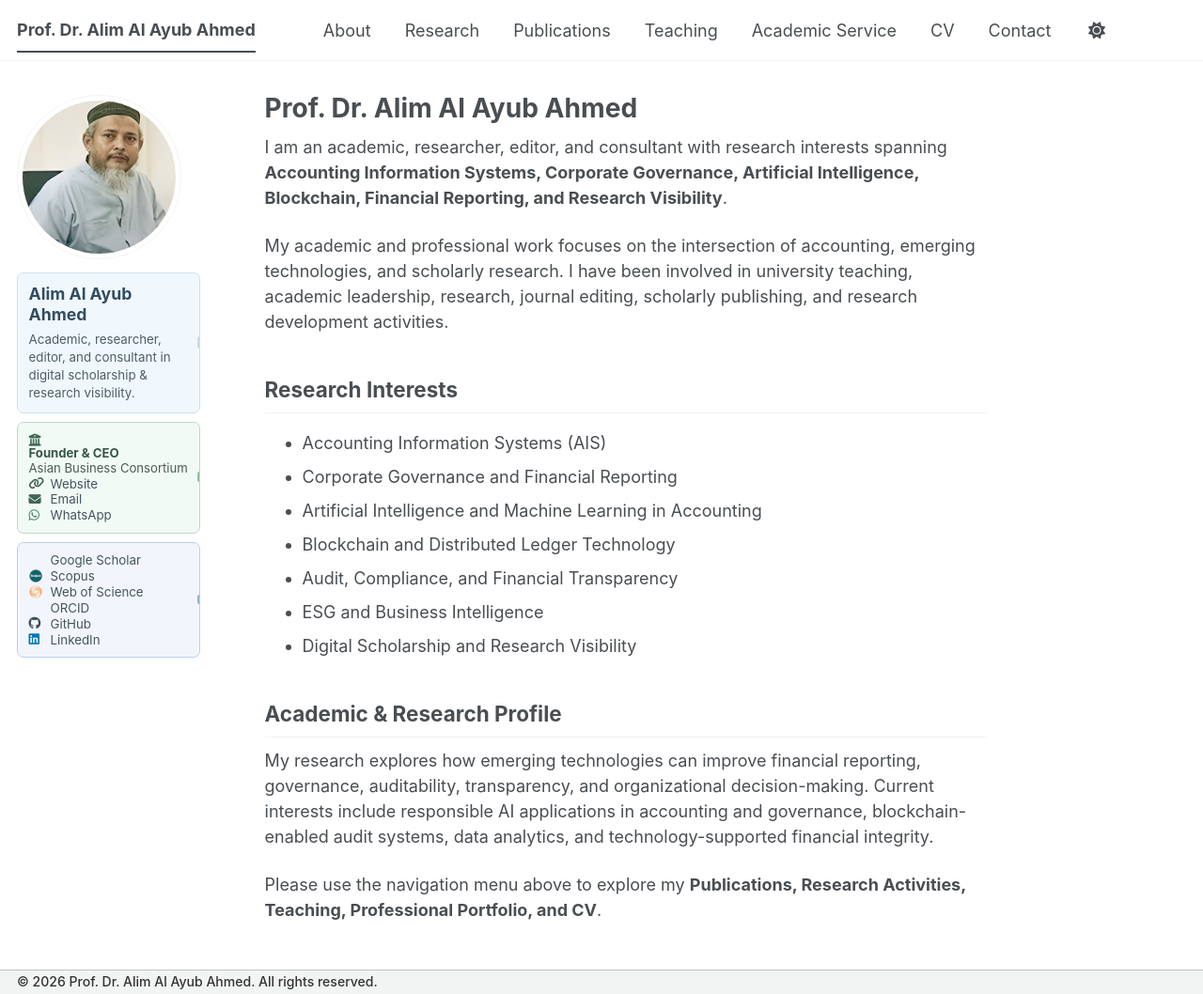
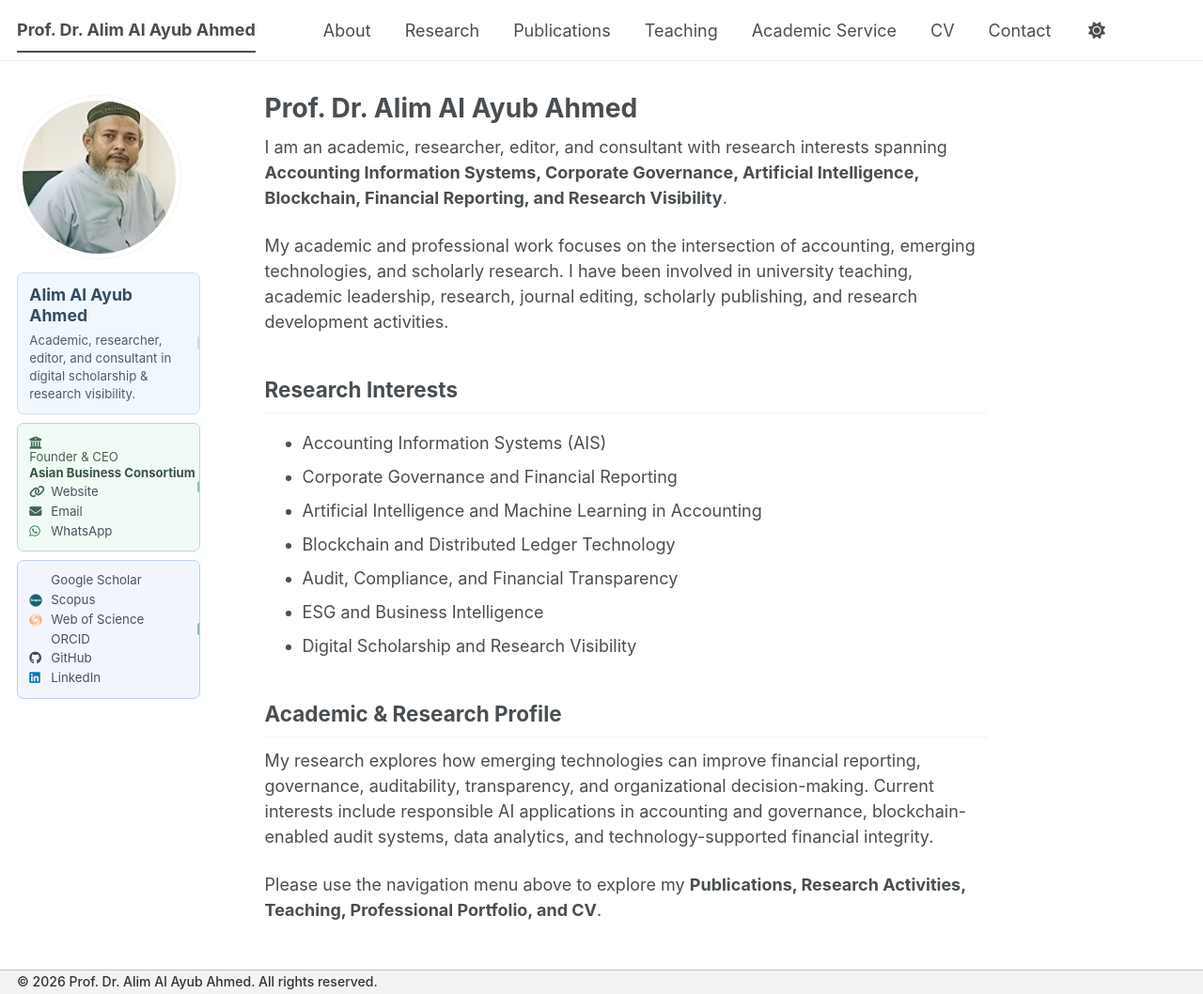
Before and after one commit to alimalayubahmed/alimalayubahmed.github.io, a Jekyll site: the page built from _pages/about.md, in a window 1280 px wide and 1058 px high. Shown: the whole window at 94% size. Built offline with Jekyll 4.4.1, drawn with Linux system fonts in a browser that asks for light colours; a style sheet for code colours, icons or effects is not loaded.

Commit message:
Update author-profile-custom.css

```diff
--- a/assets/css/author-profile-custom.css
+++ b/assets/css/author-profile-custom.css
@@ -25,8 +25,8 @@
 .sidebar-profile-card {
   position:relative;
   width:100%;
-  margin:0 0 .48rem;
-  padding:.58rem .64rem;
+  margin:0 0 .5rem;
+  padding:.62rem .68rem;
   border:1px solid #dde4ea;
   border-radius:7px;
   overflow:hidden;
@@ -108,7 +108,6 @@
 
 /* =========================================================
    CARD 02: PROFESSIONAL CONTACT
-   Stronger green identity
    ========================================================= */
 
 .sidebar-profile-card--contact {
@@ -131,7 +130,6 @@
 
 /* =========================================================
    CARD 03: ACADEMIC PROFILES
-   Stronger blue identity
    ========================================================= */
 
 .sidebar-profile-card--academic {
@@ -154,7 +152,7 @@
 
 /* =========================================================
    LISTS
-   Very compact vertical spacing
+   Slightly relaxed spacing
    ========================================================= */
 
 .sidebar-profile-list {
@@ -167,14 +165,14 @@
   display:flex;
   align-items:center;
   margin:0 !important;
-  padding:.035rem 0 !important;
+  padding:.075rem 0 !important;
   font-size:.74rem;
-  line-height:1.08;
+  line-height:1.15;
   color:#46545e;
 }
 
 .sidebar-profile-list li + li {
-  margin-top:.02rem !important;
+  margin-top:.075rem !important;
 }
 
 .sidebar-profile-list li > a {
@@ -183,9 +181,9 @@
   width:100%;
   min-width:0;
   margin:0;
-  padding:.025rem 0 !important;
+  padding:.04rem 0 !important;
   color:#46545e;
-  line-height:1.08;
+  line-height:1.15;
   text-decoration:none;
   transition:color .15s ease,transform .15s ease;
 }
@@ -203,11 +201,11 @@
 
 .sidebar-employer-item {
   align-items:flex-start !important;
-  padding-bottom:.1rem !important;
+  padding-bottom:.14rem !important;
 }
 
 .sidebar-employer-icon {
-  padding-top:.08rem;
+  padding-top:.03rem;
 }
 
 .sidebar-employer-text {
@@ -218,19 +216,20 @@
 
 .sidebar-role {
   display:block;
-  margin:0 0 .08rem;
+  margin:0 0 .12rem;
   font-size:.73rem;
-  line-height:1.08;
-  font-weight:700;
-  color:#365748;
+  line-height:1.12;
+  font-weight:400;
+  color:#466253;
 }
 
 .sidebar-employer {
   display:block;
   margin:0;
   font-size:.73rem;
-  line-height:1.12;
-  color:#4c5b53;
+  line-height:1.15;
+  font-weight:700;
+  color:#395447;
 }
 
 
@@ -244,7 +243,7 @@
   align-items:center;
   justify-content:flex-start;
   width:23px;
-  height:14px;
+  height:15px;
   margin:0;
   font-size:.73rem;
   line-height:1;
@@ -335,7 +334,7 @@
 @media (max-width:1024px) {
 
   .sidebar-profile-card {
-    margin-bottom:.45rem;
+    margin-bottom:.47rem;
   }
 
 }
@@ -343,7 +342,7 @@
 @media (max-width:768px) {
 
   .sidebar-profile-card {
-    padding:.55rem .6rem;
+    padding:.58rem .63rem;
   }
 
   .custom-author-content .author__name {
```
